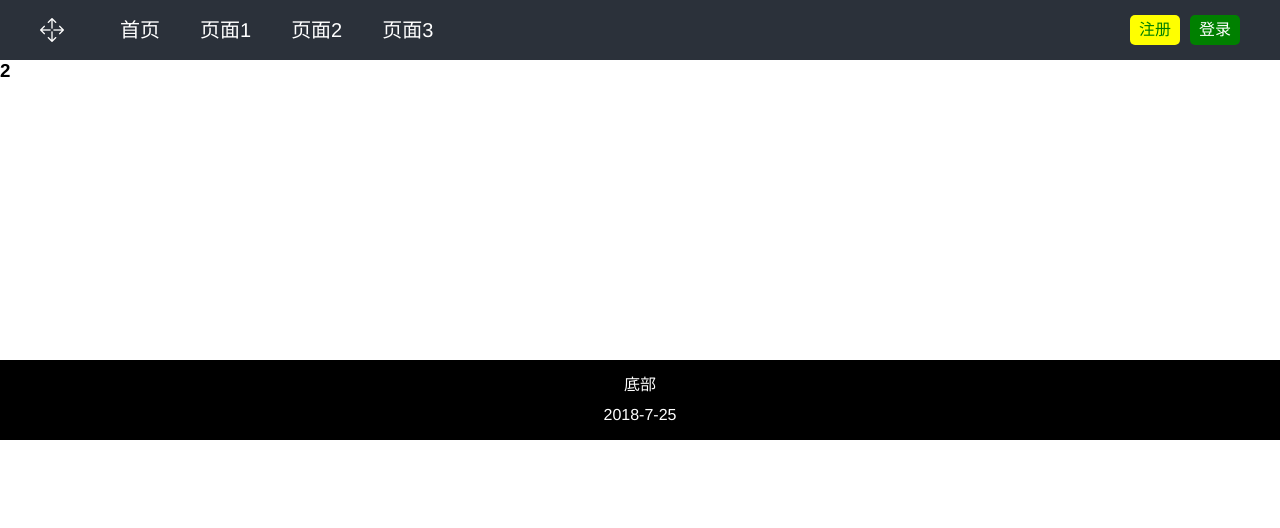
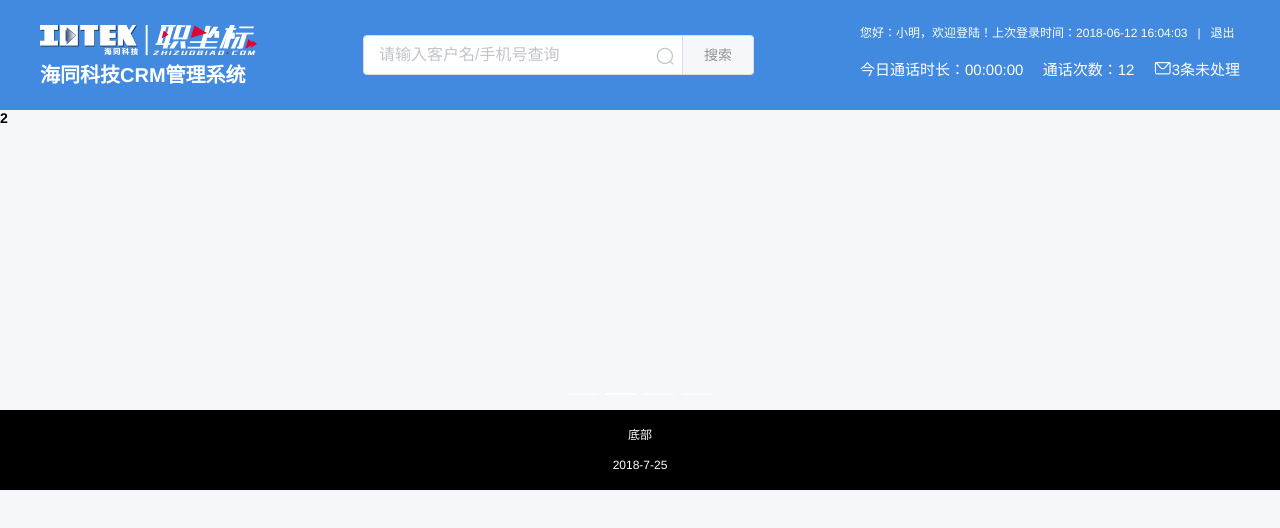
Before and after one commit to zgyandy/element, a Vue app: page /home in a window 1280 px wide. Shown: the top 528 px of the page. Built offline with nearby package versions, Linux system fonts and the light colour scheme.

Commit message:
顶部导航修改

```diff
--- a/src/assets/css/common.css
+++ b/src/assets/css/common.css
@@ -22,7 +22,8 @@ ul,ol {
   list-style: none;
 }
 body {
-  font: 16px "微软雅黑", HELVETICA;
+  font: 12px "微软雅黑", HELVETICA;
+  background: #f6f7fb;
 }
 a {
   color: #fff;
@@ -60,6 +61,11 @@ input::-webkit-input-placeholder {
 em {
   font-style: normal;
 }
+/* 内容 */
+.content {
+  background: #fff;
+}
+/* 光标样式 */
 .pointer {
   cursor: pointer;
 }
--- a/src/components/common/navbar.vue
+++ b/src/components/common/navbar.vue
@@ -1,108 +1,108 @@
 <template>
   <div class="navbar">
-    <div class="navBox layout">
-      <p class="logo">
-        <router-link to="/home" tag="span" class="iconfont icon-move"></router-link>
-      </p>
-      <ul class="navList">
-        <li>
-          <router-link to="/home">首页</router-link>
-        </li>
-        <li>
-          <router-link to="/">页面1</router-link>
-        </li>
-        <li>
-          <router-link to="/">页面2</router-link>
-        </li>
-        <li>
-          <router-link to="/">页面3</router-link>
-        </li>
-      </ul>
-      <ul class="userIcon">
-        <li v-if="$store.state.isLogin === 1">
-          <router-link to="/user">
-            <img class="uerPhone" src="../../assets/logo.png" alt="">
-          </router-link>
-        </li>
-        <li v-if="$store.state.isLogin === 0" @click.self="reg" class="register">注册</li>
-        <li v-if="$store.state.isLogin === 0" @click.self="log" class="login">登录</li>
-      </ul>
-    </div>
+    <ul class="layout header">
+      <li class="logo">
+        <p><img src="../../assets/img/logo.png" alt=""></p>
+        <h3>海同科技CRM管理系统</h3>
+      </li>
+      <li class="search">
+        <el-input
+          placeholder="请输入客户名/手机号查询"
+          v-model="search"
+          suffix-icon="el-icon-search"
+          size="medium"
+        >
+        <el-button slot="append">搜索</el-button>
+        </el-input>
+      </li>
+      <li class="userMsg">
+        <p>
+          <span>您好：<em class="userName">{{userName}}</em><span>，欢迎登陆！上次登录时间：<em class="time">{{loginTime}}</em></span></span>
+          <span class="loginOut">退出</span>
+        </p>
+        <dl>
+          <dd><span>今日通话时长：<em class="callTime">{{callTime}}</em></span></dd>
+          <dd><span>通话次数：<em class="callNum">{{callNum}}</em></span></dd>
+          <dd><span><em class="el-icon-message"></em><em class="msgNum">{{msgNum}}</em>条未处理</span></dd>
+        </dl>
+      </li>
+    </ul>
   </div>
 </template>
 
 <script>
 export default {
-  methods: {
-    reg () {
-      this.$emit('ragister')
-    },
-    log () {
-      this.$emit('signIn')
+  data () {
+    return {
+      search: '',
+      userName: '小明',
+      loginTime: '2018-06-12 16:04:03',
+      callTime: '00:00:00',
+      callNum: 12,
+      msgNum: 3
     }
   }
 }
 </script>
 
-<style lang="less" scoped>
+<style lang="less">
   .navbar {
-    height: 60px;
+    height: 110 - 50px;
+    padding: 25px 0;
     min-width: 1200px;
-    background-color: #2b313a;
-    color: #fff;
-    .navBox {
+    background-color: #428adf;
+    .header {
       height: 60px;
       display: flex;
       display: -webkit-flex;
       justify-content: space-between;
       align-items: center;
-      .logo {
+      li {
         height: 60px;
-        width: 60px;
-        line-height: 60px;
-      }
-      .navList {
-        height: 60px;
-        display: flex;
-        display:-webkit-flex;
-        align-items: center;
-        flex: 1;
-        li {
-          height: 40px;
-          line-height: 40px;
+        color: #fff;
+        h3 {
           font-size: 20px;
-          padding: 0 20px;
+        }
+        h4 {
+          font-size: 16px;
         }
       }
-      .userIcon {
+      .search {
         height: 40px;
+        .el-input__inner {
+          width: 320px;
+          height: 40px;
+        }
+        .el-icon-search {
+          font-size: 20px;
+        }
+      }
+      .userMsg {
+        min-width: 380px;
         display: flex;
         display: -webkit-flex;
-        align-items: center;
-        li {
+        justify-content: space-between;
+        flex-direction: column;
+        p {
+          height: 16px;
+          line-height: 16px;
+          .loginOut::before {
+            content: '|';
+            padding: 0 10px;
+          }
+        }
+        dl {
           height: 30px;
           line-height: 30px;
-          text-align: center;
-          border-radius: 5px;
-          cursor: pointer;
-        }
-        .uerPhone {
-          height: 30px;
-          width: 30px;
-          border-radius: 50%;
-          background: #fff;
-          vertical-align: bottom;
-        }
-        .register {
-          width: 50px;
-          margin-right: 10px;
-          background: yellow;
-          color: green;
-        }
-        .login {
-          width: 50px;
-          background: green;
-          // color: yellow;
+          font-size: 15px;
+          display: flex;
+          display: -webkit-flex;
+          justify-content: space-between;
+          align-items: center;
+          .el-icon-message {
+            font-size: 18px;
+            cursor: pointer;
+          }
         }
       }
     }
```
Also changed, not shown: src/assets/img/logo.png (added), src/assets/logo.png (deleted).
